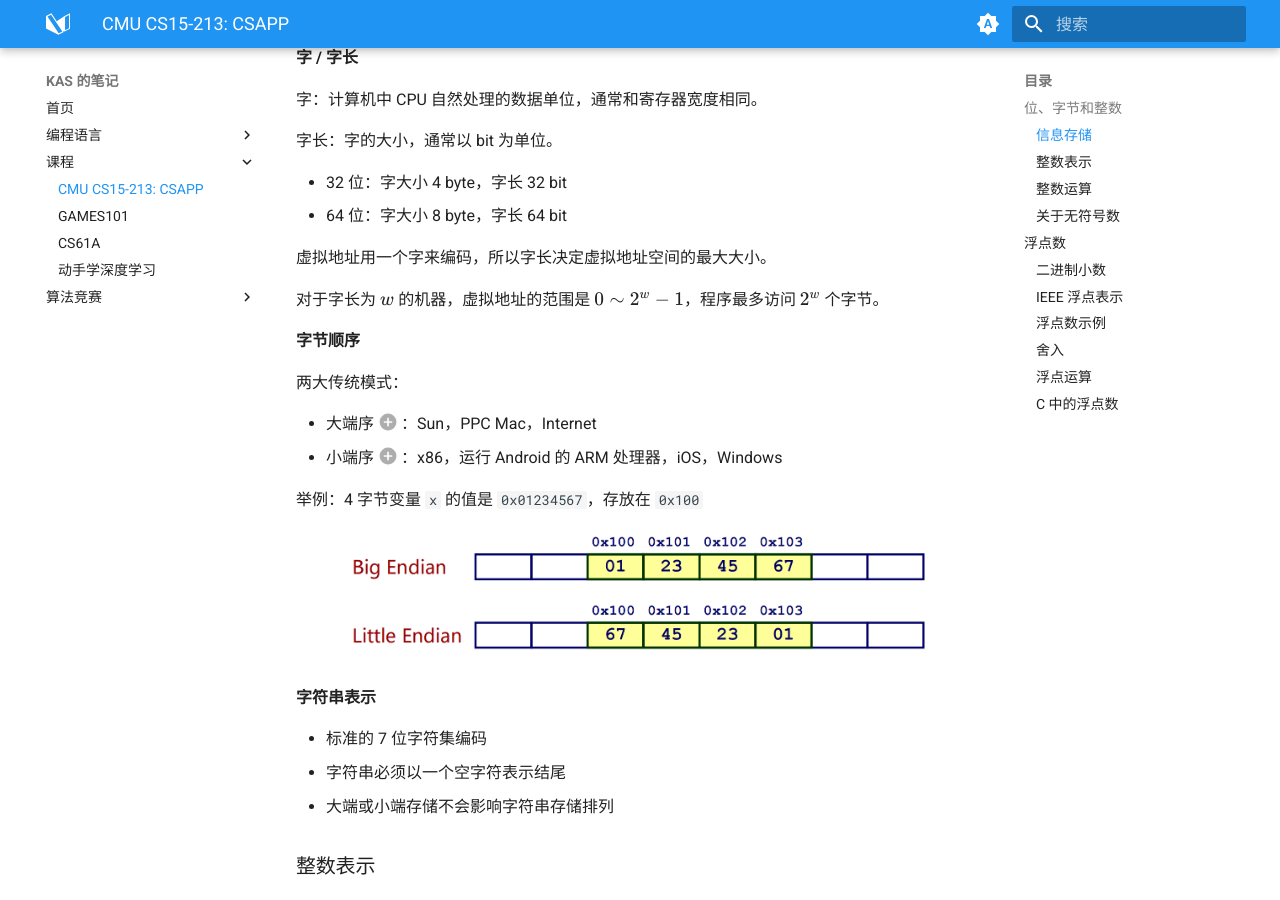
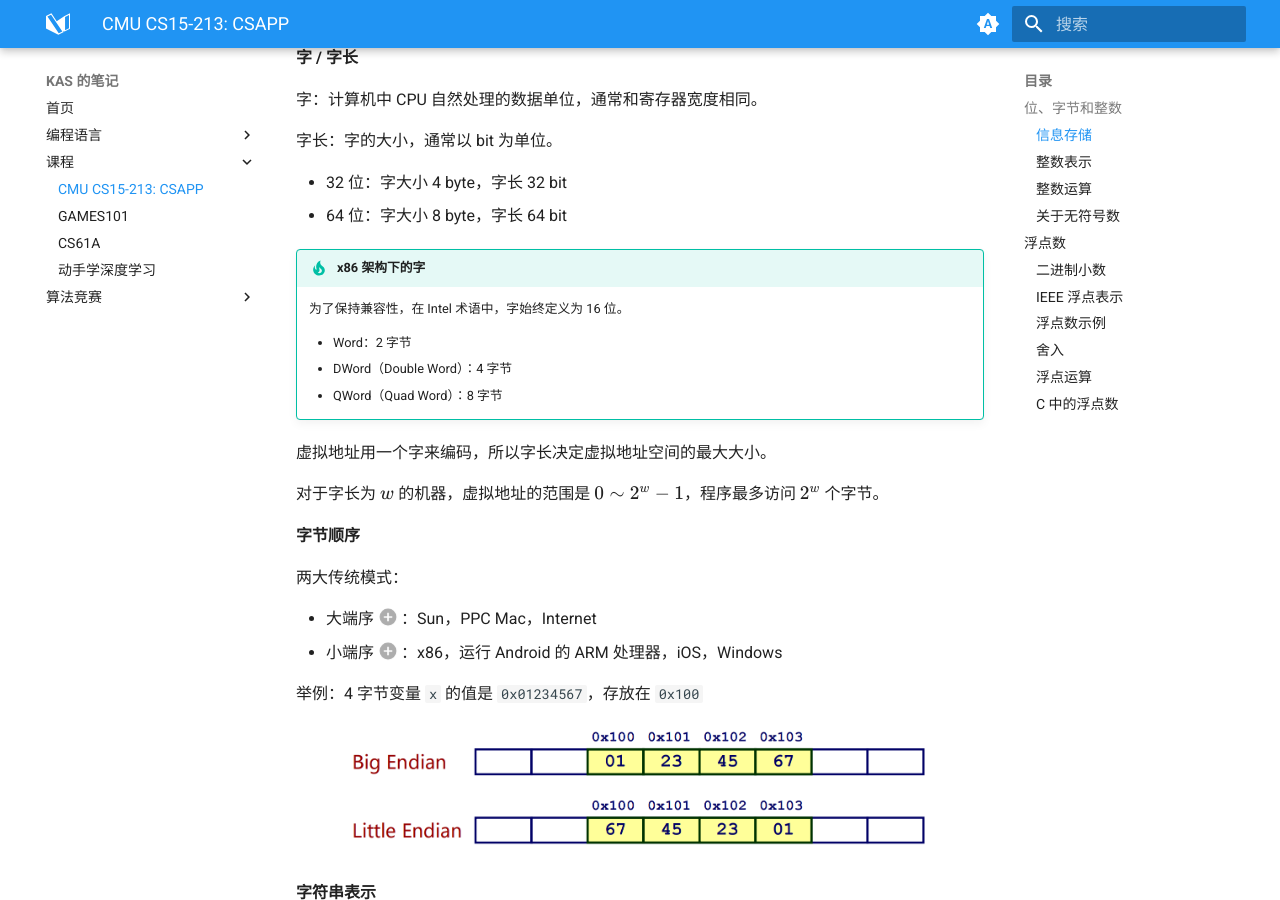
Before and after one commit to kas030/mkdocs-blog, an MkDocs documentation site: the page built from blog/docs/courses/cmu-cs15-213-csapp.md, in a window 1280 px wide and 900 px high, scrolled down 901 px. Built offline with MkDocs 1.6.1 and Material for MkDocs 9.7.7, drawn with Linux system fonts in a browser that asks for light colours.

Commit message:
docs: update cmu cs15-213 - word in x86

```diff
--- a/blog/docs/courses/cmu-cs15-213-csapp.md
+++ b/blog/docs/courses/cmu-cs15-213-csapp.md
@@ -36,6 +36,14 @@ tags:
 
 - 32 位：字大小 4 byte，字长 32 bit
 - 64 位：字大小 8 byte，字长 64 bit
+
+!!! tip "x86 架构下的字"
+
+    为了保持兼容性，在 Intel 术语中，字始终定义为 16 位。
+
+    - Word：2 字节
+    - DWord（Double Word）：4 字节
+    - QWord（Quad Word）：8 字节
 
 虚拟地址用一个字来编码，所以字长决定虚拟地址空间的最大大小。
 
```
